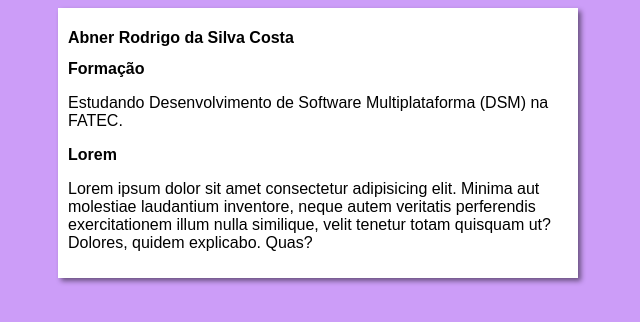
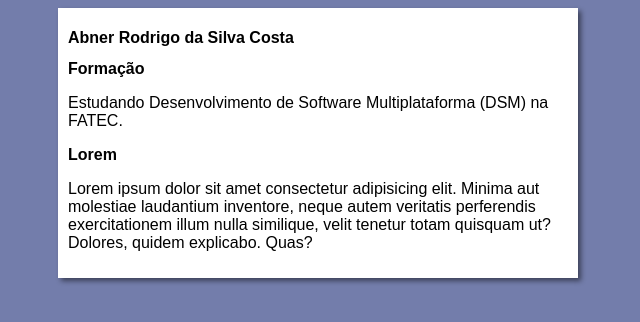
Before and after one commit to abnercosta97/projeto-site, a plain HTML site: page index.html in a window 1280 px wide. Shown: the whole page, without its empty margins (322-962 px from the left). Drawn offline with Linux system fonts and the light colour scheme.

Commit message:
updatecolor

```diff
--- a/estilos/style.css
+++ b/estilos/style.css
@@ -3,7 +3,7 @@
     font-size: 16px;
 }
 body {
-    background-color: rgb(204, 157, 248);
+    background-color: rgba(34, 50, 123, 0.632);
 }
 main {
     background-color: white;
```
